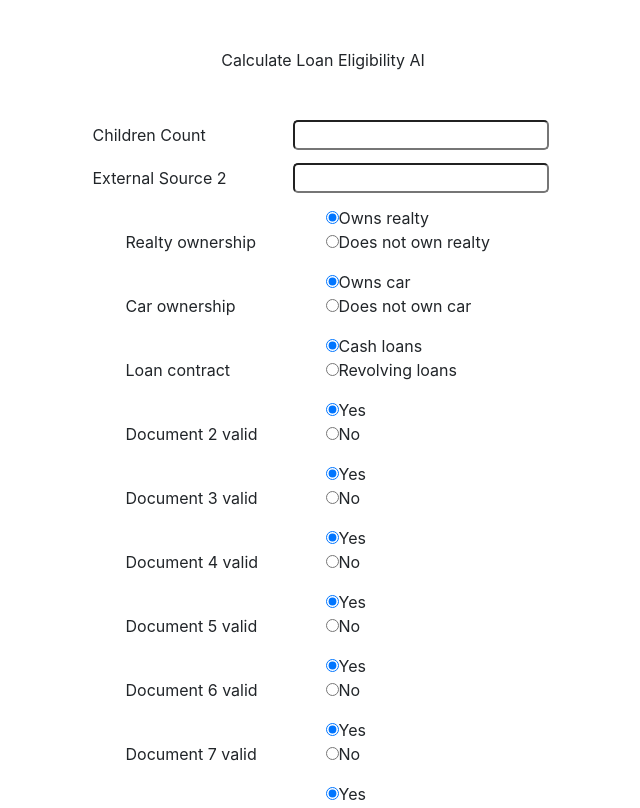
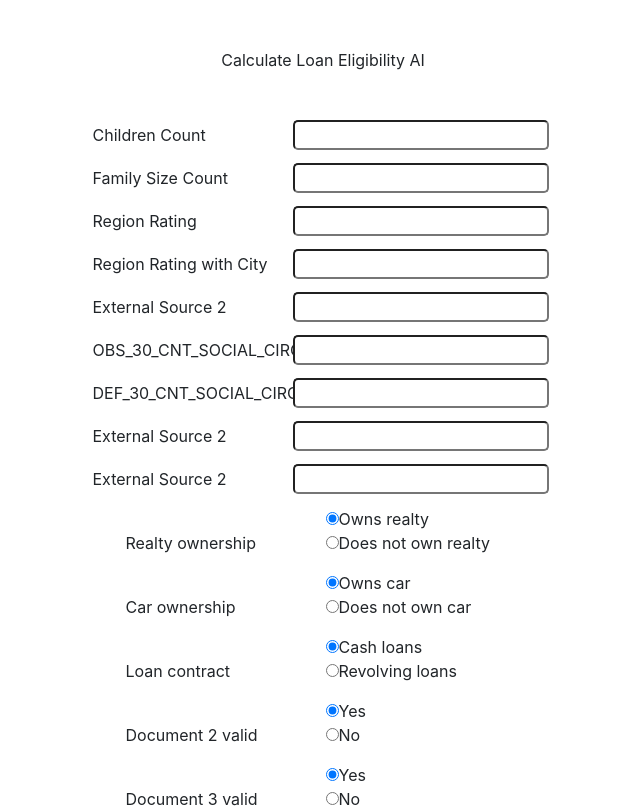
Before and after one commit to Ladoli/AIDataBase, a React (Create React App) app: page /ClassifierAI in a window 1280 px wide. Shown: the top 808 px of the page, without its empty margins (317-957 px from the left). Built offline with nearby package versions, Linux system fonts and the light colour scheme.

Commit message:
More options added

```diff
--- a/src/ClassifierAI.js
+++ b/src/ClassifierAI.js
@@ -18,6 +18,20 @@ class ClassifierAI extends Component {
         <center>Calculate Loan Eligibility AI</center>
         <br/><br/>
         <Route render={()=><AIInputOption id={"Children Count"} />}/>
+        <br/>
+        <Route render={()=><AIInputOption id={"Family Size Count"} />}/>
+        <br/>
+        <Route render={()=><AIInputOption id={"Region Rating"} />}/>
+        <br/>
+        <Route render={()=><AIInputOption id={"Region Rating with City"} />}/>
+        <br/>
+        <Route render={()=><AIInputOption id={"External Source 2"} />}/>
+        <br/>
+        <Route render={()=><AIInputOption id={"OBS_30_CNT_SOCIAL_CIRCLE"} />}/>
+        <br/>
+        <Route render={()=><AIInputOption id={"DEF_30_CNT_SOCIAL_CIRCLE"} />}/>
+        <br/>
+        <Route render={()=><AIInputOption id={"External Source 2"} />}/>
         <br/>
         <Route render={()=><AIInputOption id={"External Source 2"} />}/>
         <br/>
```
